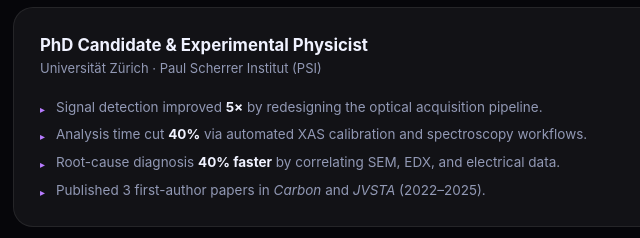
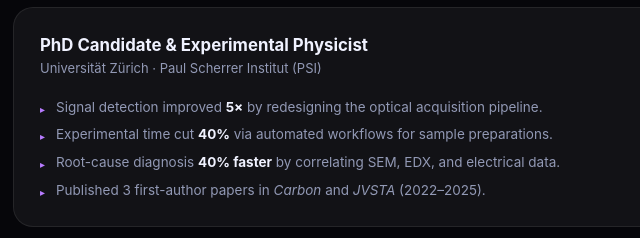
Before and after one commit to ahchong0629/portfolio, a plain HTML site: page index.html in a window 1280 px wide. Shown: the part 3800-4038 px from the top of the page, 121-761 px from the left. Drawn offline with Linux system fonts and the light colour scheme.

Commit message:
Update index.html

```diff
--- a/index.html
+++ b/index.html
@@ -542,7 +542,7 @@ footer{text-align:center;padding:24px;font-size:12px;color:var(--soft);
         </div>
         <ul class="exp-pts">
           <li>Signal detection improved <strong>5&times;</strong> by redesigning the optical acquisition pipeline.</li>
-          <li>Analysis time cut <strong>40%</strong> via automated XAS calibration and spectroscopy workflows.</li>
+          <li>Experimental time cut <strong>40%</strong> via automated workflows for sample preparations.</li>
           <li>Root-cause diagnosis <strong>40% faster</strong> by correlating SEM, EDX, and electrical data.</li>
           <li>Published 3 first-author papers in <em>Carbon</em> and <em>JVSTA</em> (2022&ndash;2025).</li>
         </ul>
```
